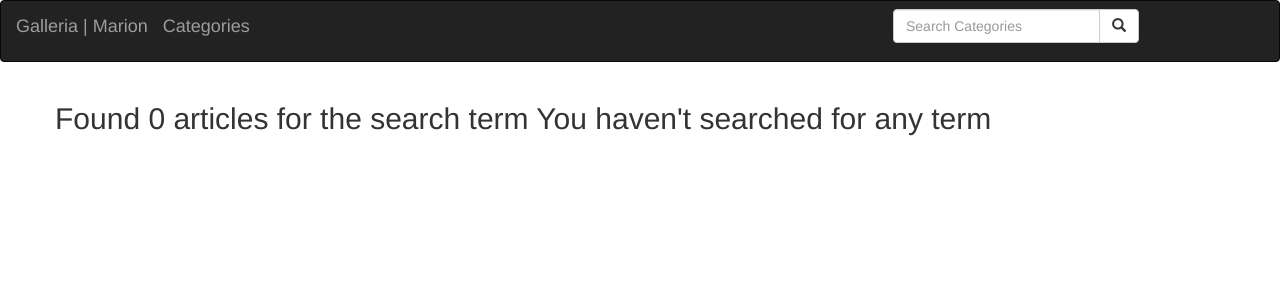
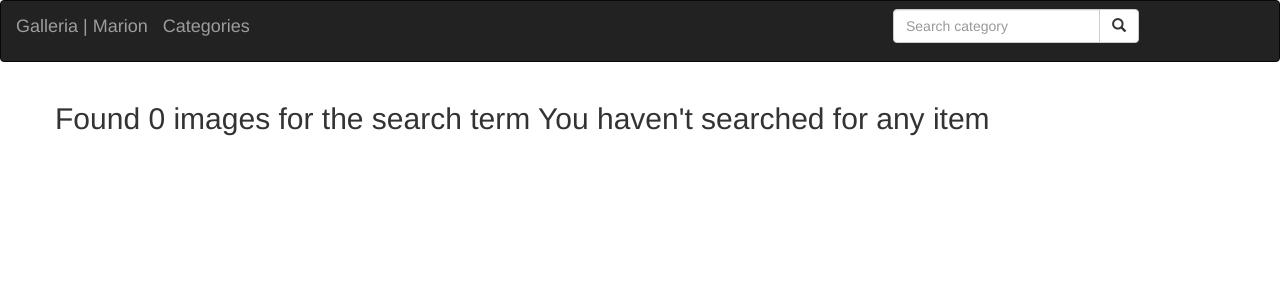
Before and after one commit to Marionjames-ally/Galleria, a Django app: page /news/search/ in a window 1280 px wide. Shown: the top 300 px of the page. Run offline with Django 3.2, Linux system fonts and the light colour scheme; some libraries are stand-ins or nearby versions.

```diff
--- a/news/templates/all-images/search.html
+++ b/news/templates/all-images/search.html
@@ -3,10 +3,10 @@
 <div class="container">
 
   <div class="row">
-    {% if images%}
+    {% if images %}
       <h2>Found {{ images|length }} of searched term {{message}}</h2>
     {% else %}
-      <h2> Found 0 articles for the search term {{message}}</h2>
+      <h2> Found 0 images for the search term {{message}}</h2>
     {% endif %}
 
   </div>
@@ -17,10 +17,8 @@
     {% for image in images %}
       <div class="col-sm-6 col-md-3">
       <div class="card">
-          <h1 class="card-tite">{{image.post_image}}</h1>
           <p class="card-body">{{image.image_title}}</p>
-          {% comment %} <p class="card-body">{{article.pub_date}}</p> {% endcomment %}
-          <img src="{{article.article_image.url}}" width="500rem" >
+          <img src="{{image.post_image.url}}" width="500rem" >
           </div>
       </div>
     {% endfor %}
--- a/news/templates/navbar.html
+++ b/news/templates/navbar.html
@@ -15,7 +15,7 @@
         <form class="navbar-form" role="search" >
 
           <div class="input-group">
-            <input type="text" class="form-control" placeholder="Search Categories" name="article">
+            <input type="text" class="form-control" placeholder="Search category" name="categotrys">
             <div class="input-group-btn">
               <button class="btn btn-default" type="submit"><i class="glyphicon glyphicon-search"></i></button>
             </div>
--- a/news/urls.py
+++ b/news/urls.py
@@ -5,7 +5,7 @@ from django.conf import settings
 
 urlpatterns = [
     path('',views.home, name = 'home'),
-    path('search/',views.search_results, name = 'search_results'),
+    path('search/', views.search_results, name = 'search_results'),
 ]
 
 if settings.DEBUG:
--- a/news/views.py
+++ b/news/views.py
@@ -1,4 +1,4 @@
-from django.shortcuts import render
+from django.shortcuts import render , redirect
 from .models import Image,Category,Location
 
 # Create your views here.
@@ -7,17 +7,16 @@ def home(request):
     return render(request, 'all-images/index.html')
     print('hello world')
 
+def search_results(request):
+        if 'category' in request.GET and request.GET["category"]:
+            search_term = request.GET.get("category")
+            searched_category = Category.search_category(search_term)
+            message = f"{search_term}"
 
+            searched_image = Image.get_pics_cat(searched_category)
 
-def search_results(request):
+            return redirect(request, 'all-images/search.html',{"message":message,'photo':searched_image, 'locations':locations})
 
-    if 'image' in request.GET and request.GET["image"]:
-        searched_term = request.GET.get("image")
-        searched_images = Image.search_by_image_title(searched_term)
-        message = f"{searched_term}"
-
-        return render(request, 'all-Images/search.html',{"message":message,"images": searched_images})
-
-    else:
-        message = "You haven't searched for any term"
-        return render(request, 'all-images/search.html',{"message":message})
+        else:
+            message = 'You haven\'t searched for any item'
+            return render(request, 'all-images/search.html', {'message':message})
```
Also changed, not shown: news/models.py (+15 -0 lines), news/migrations/0002_auto_20200301_1902.py (added).
